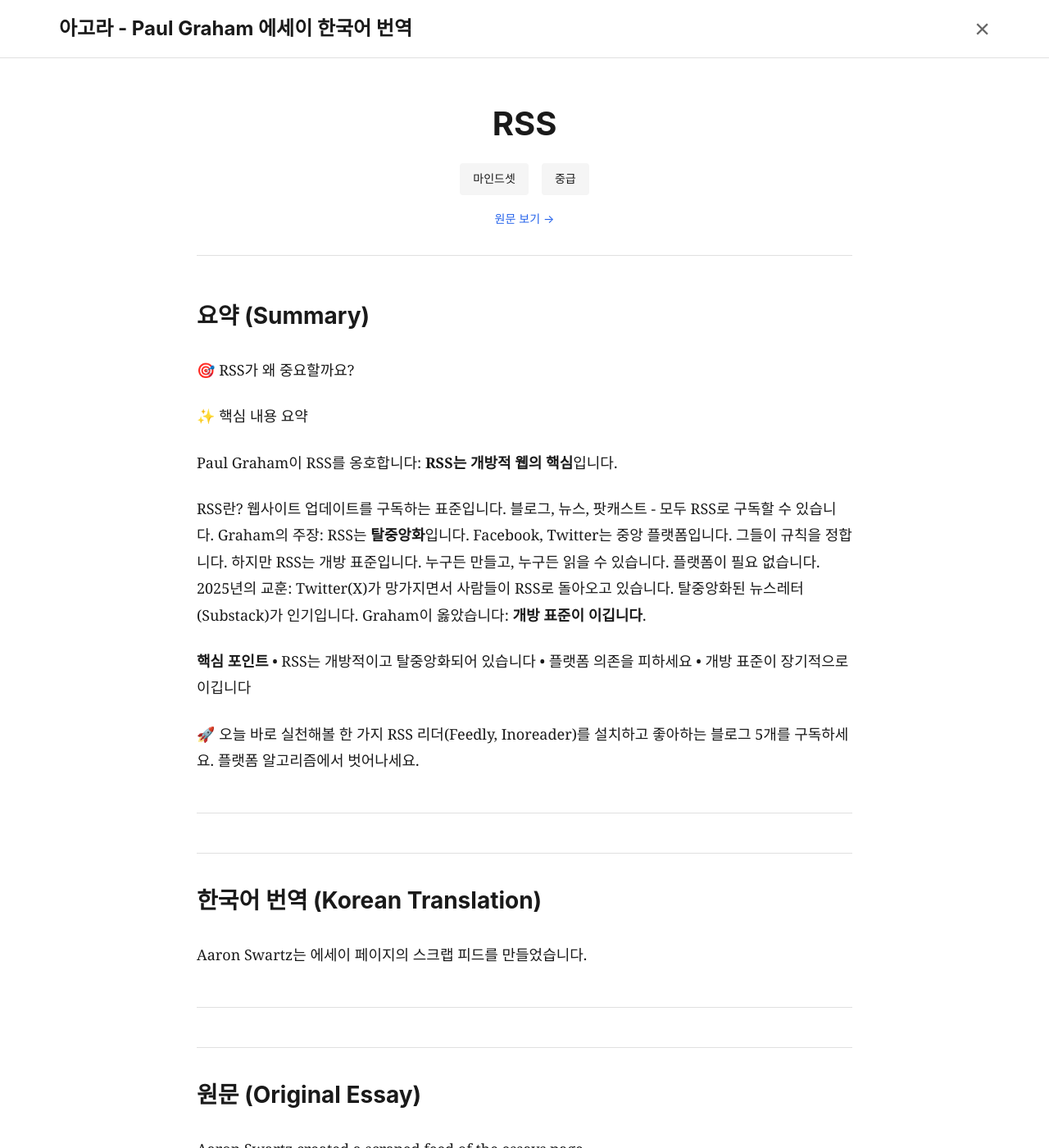
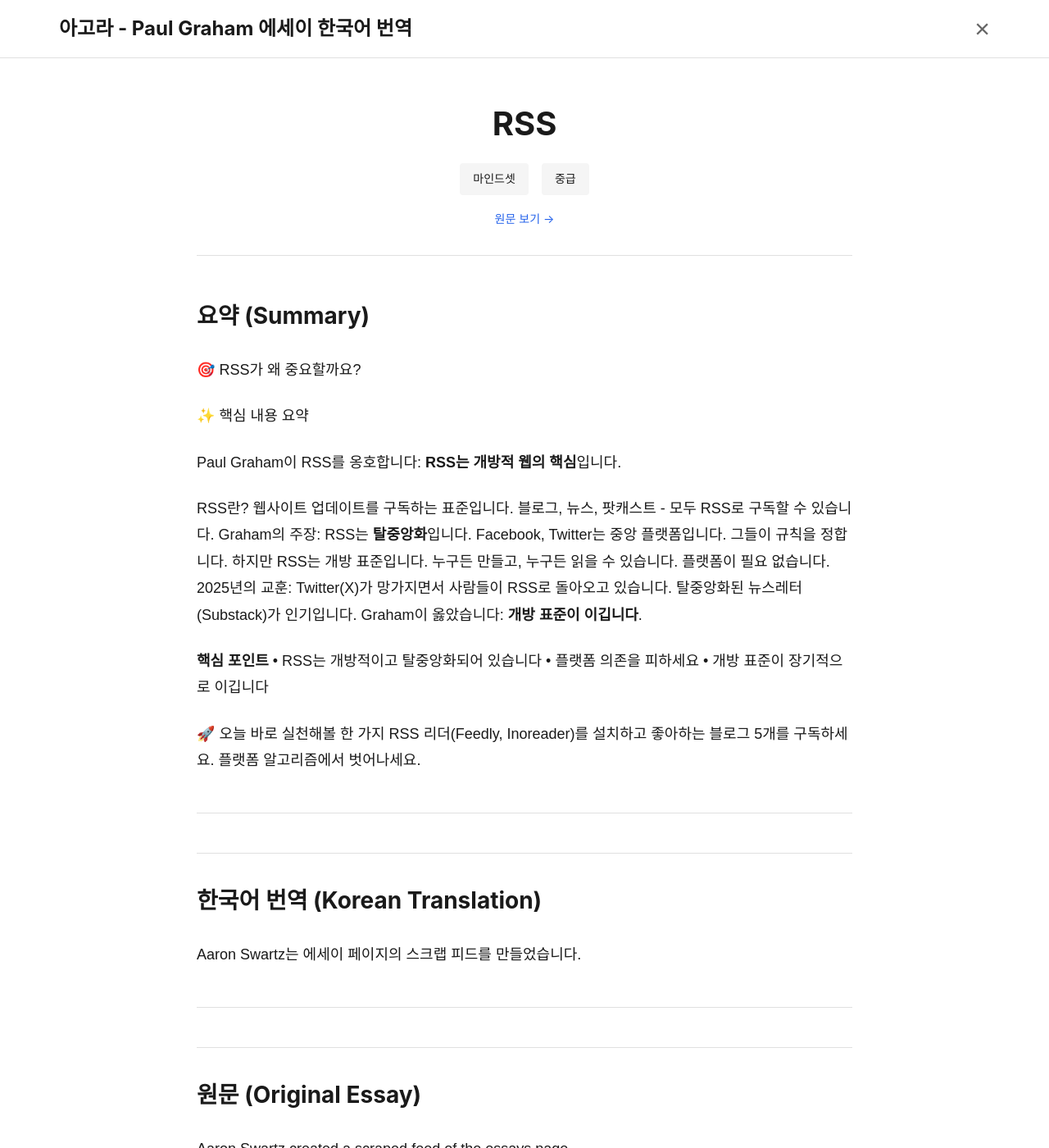
Before and after one commit to arenga/YC, a Jekyll site: the page built from blog/_essays/rss.md, in a window 1280 px wide and 1400 px high. Shown: the whole window at 82% size. Built offline with Jekyll 4.4.1, drawn with Linux system fonts in a browser that asks for light colours; some web fonts are replaced.

Commit message:
style: use Pretendard font

```diff
--- a/blog/assets/css/main.css
+++ b/blog/assets/css/main.css
@@ -1,3 +1,5 @@
+@import url("https://cdn.jsdelivr.net/gh/orioncactus/pretendard/dist/web/variable/pretendardvariable.css");
+
 /* CSS Reset & Base */
 * {
   margin: 0;
@@ -12,8 +14,8 @@
   --color-border: #e0e0e0;
   --color-primary: #2563eb;
   --color-hover: #f5f5f5;
-  --font-sans: -apple-system, BlinkMacSystemFont, "Segoe UI", Roboto, "Helvetica Neue", Arial, sans-serif;
-  --font-serif: Georgia, "Times New Roman", serif;
+  --font-sans: "Pretendard Variable", "Pretendard", -apple-system, BlinkMacSystemFont, "Segoe UI", Roboto, "Helvetica Neue", Arial, sans-serif;
+  --font-serif: "Pretendard Variable", "Pretendard", "Apple SD Gothic Neo", "Noto Sans KR", sans-serif;
   --max-width: 1200px;
 }
 
@@ -23,6 +25,8 @@
   line-height: 1.6;
   color: var(--color-text);
   background: var(--color-bg);
+  -webkit-font-smoothing: antialiased;
+  text-rendering: optimizeLegibility;
 }
 
 /* Header */
```
